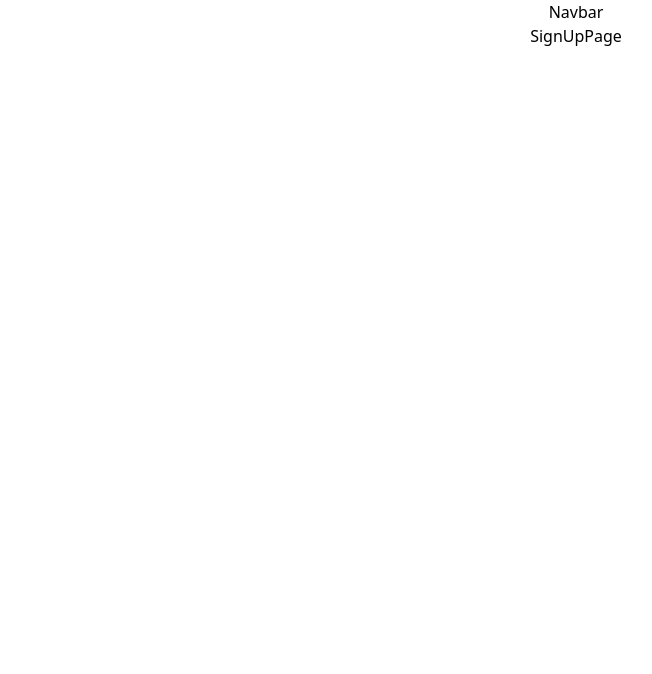
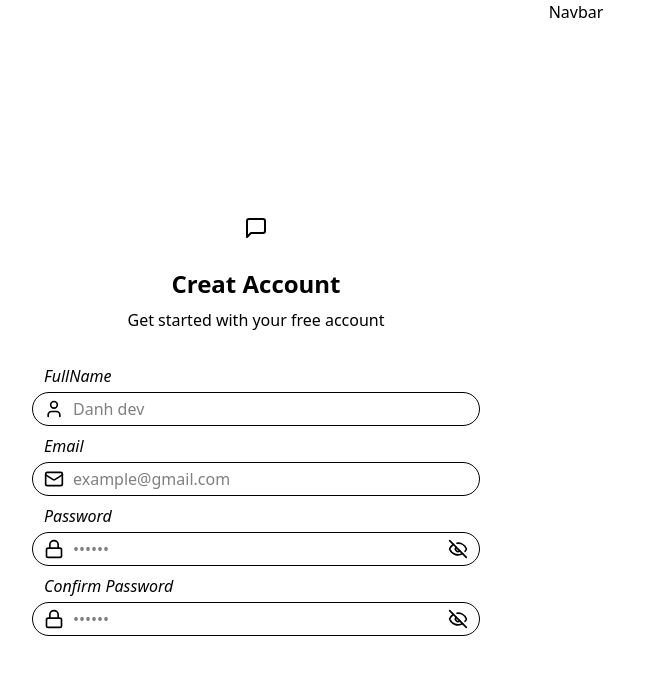
Before and after one commit to DanhDev98/Mern---ChatApp, a React app in the folder frontend/: page /signup in a window 1280 px wide. Shown: the top 674 px of the page, without its empty margins (64-716 px from the left). Built offline with nearby package versions, Linux system fonts and the light colour scheme; no server answers; the HTML template or start-up script is replaced by a standard one.

Commit message:
update code day 3

```diff
--- a/frontend/src/pages/SignUpPage.jsx
+++ b/frontend/src/pages/SignUpPage.jsx
@@ -1,17 +1,161 @@
 import { useState } from "react";
 import { useAuthStore } from "../store/useAuthStore";
+import {
+  Eye,
+  EyeOff,
+  Key,
+  Lock,
+  Mail,
+  MessageSquare,
+  User,
+} from "lucide-react";
 
 const SignUpPage = () => {
-
-  const { showPassword, setShowPassword } = useState(false)
-  const { formData, setFormData } = useState({
+  const [showPassword, setShowPassword] = useState(false);
+  const [showPasswordConfirm, setShowPasswordConfirm] = useState(false);
+  const [formData, setFormData] = useState({
     fullName: "",
     email: "",
-    password: ""
-  })
+    password: "",
+  });
+  let confirmPassword = "";
 
-  const { isSignUp, signUp } = useAuthStore()
-  return <div>SignUpPage</div>;
+  const { isSignUp, signUp } = useAuthStore();
+  const validateForm = () => {};
+
+  const handleSubmit = (e) => {
+    e.preventDefault();
+  };
+
+  //design giao dien in here
+  return (
+    <div className="min-h-screen grid lg:grid-cols-2 ">
+      <div className="flex flex-col justify-center items-center p-6 sm:p-12 ">
+        <div className="w-full max-w-md space-y-8">
+          <div className="text-center mb-8">
+            <div className="flex flex-col items-center gap-2 group">
+              <div className="size-12 rounded-xl bg-primary/10 flex items-center justify-center group-hover:bg-primary/20 transition-colors ">
+                <MessageSquare className="size-6 text-primary" />
+              </div>
+              <h1 className="text-2xl font-bold mt-2">Creat Account</h1>
+              <p className="text-base-content/60">
+                {" "}
+                Get started with your free account
+              </p>
+            </div>
+          </div>
+          <form onSubmit={handleSubmit} className="space-y-6">
+            <div className="form-control mb-2">
+              <label className="label">
+                <span className=" font-medium mb-1 flex justify-start pl-3 italic">
+                  FullName
+                </span>
+              </label>
+              <div className="relative">
+                <div className="absolute inset-y-0 left-0 pl-3 flex items-center pointer-events-none">
+                  <User className="size-5 text-base-content/40" />
+                </div>
+                <input
+                  type="text"
+                  className="input input-bordered w-full pl-10 border-1  p-1 rounded-full"
+                  placeholder="Danh dev "
+                  value={formData.fullName}
+                  onChange={(e) =>
+                    setFormData({ ...formData, fullName: e.target.value })
+                  }
+                />
+              </div>
+            </div>
+
+            <div className="form-control mb-2">
+              <label className="label">
+                <span className=" font-medium mb-1 flex justify-start pl-3 italic">
+                  Email
+                </span>
+              </label>
+              <div className="relative">
+                <div className="absolute inset-y-0 left-0 pl-3 flex items-center pointer-events-none">
+                  <Mail className="size-5 text-base-content/40" />
+                </div>
+                <input
+                  type="text"
+                  className="input input-bordered w-full pl-10 border-1  p-1 rounded-full"
+                  placeholder="example@gmail.com "
+                  value={formData.email}
+                  onChange={(e) =>
+                    setFormData({ ...formData, email: e.target.value })
+                  }
+                />
+              </div>
+            </div>
+
+            <div className="form-control mb-2">
+              <label className="label">
+                <span className=" font-medium mb-1 flex justify-start pl-3 italic">
+                  Password
+                </span>
+              </label>
+              <div className="relative">
+                <div className="absolute inset-y-0 left-0 pl-3 flex items-center pointer-events-none">
+                  <Lock className="size-5 text-base-content/40" />
+                </div>
+                <button
+                  type="button"
+                  className="absolute inset-y-0 right-0 pl-3 pr-3 flex items-center pointer-events-auto "
+                  onClick={() => setShowPassword(!showPassword)}
+                >
+                  {showPassword ? (
+                    <Eye className="size-5 text-base hover:text-amber-900" />
+                  ) : (
+                    <EyeOff className="size-5 text-base hover:text-amber-900" />
+                  )}
+                </button>
+                <input
+                  type={showPassword ? "text" : "password"}
+                  className="input input-bordered w-full pl-10 border-1  p-1 rounded-full"
+                  placeholder="•••••• "
+                  value={formData.password}
+                  onChange={(e) =>
+                    setFormData({ ...formData, password: e.target.value })
+                  }
+                />
+              </div>
+            </div>
+
+            <div className="form-control mb-2">
+              <label className="label">
+                <span className=" font-medium mb-1 flex justify-start pl-3 italic">
+                  Confirm Password
+                </span>
+              </label>
+              <div className="relative">
+                <div className="absolute inset-y-0 left-0 pl-3 flex items-center pointer-events-none">
+                  <Lock className="size-5 text-base-content/40" />
+                </div>
+                <button
+                  type="button"
+                  className="absolute inset-y-0 right-0 pl-3 pr-3 flex items-center pointer-events-auto "
+                  onClick={() => setShowPasswordConfirm(!showPasswordConfirm)}
+                >
+                  {showPasswordConfirm ? (
+                    <Eye className="size-5 text-base hover:text-amber-900" />
+                  ) : (
+                    <EyeOff className="size-5 text-base hover:text-amber-900" />
+                  )}
+                </button>
+                <input
+                  type={showPasswordConfirm ? "text" : "password"}
+                  className="input input-bordered w-full pl-10 border-1  p-1 rounded-full"
+                  placeholder="•••••• "
+                  onChange={(e) => (confirmPassword = e.target.value)}
+                />
+              </div>
+            </div>
+          </form>
+        </div>
+      </div>
+    </div>
+  );
 };
 
 export default SignUpPage;
--- a/frontend/src/store/useAuthStore.js
+++ b/frontend/src/store/useAuthStore.js
@@ -20,11 +20,8 @@
     }
   },
 
-  signUp: async () => {
+  signUp: async (data) => {
     try {
-
-    } catch (error) {
-
-    }
-  }
+    } catch (error) {}
+  },
 }));
```
